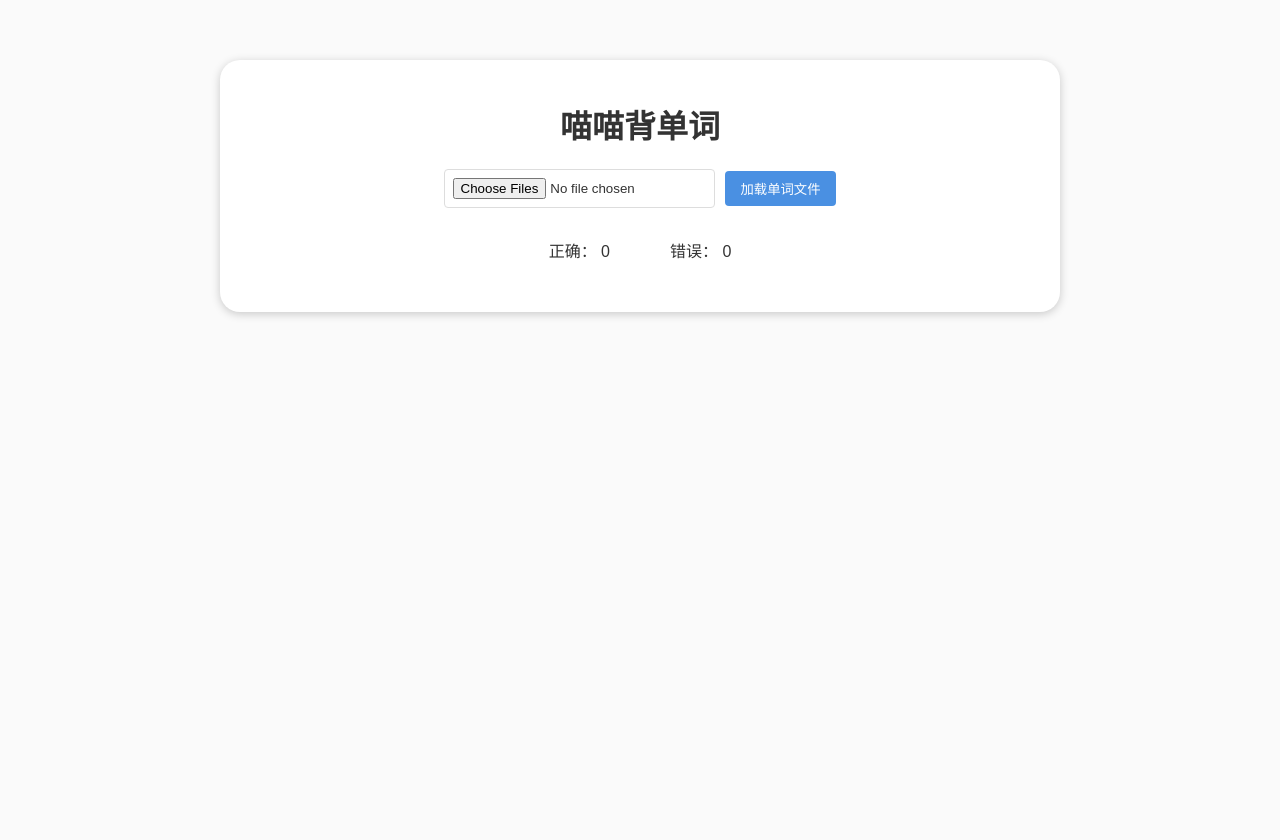
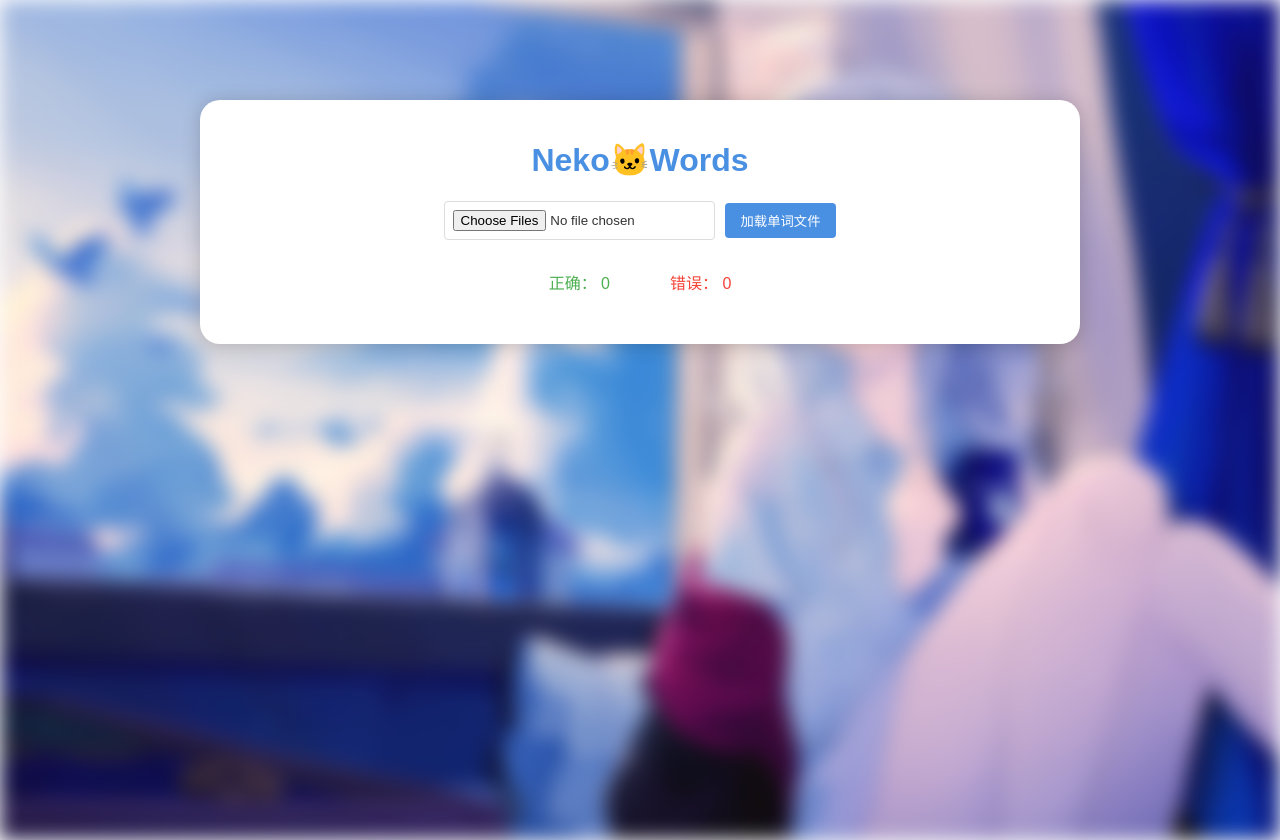
Before and after one commit to sheriby/nekowords, a Flask app: page / in a window 1280 px wide. Before the commit the page ends 317 px from the top, so only its background shows below. Run offline with Flask 2, Linux system fonts and the light colour scheme.

Commit message:
optim ui

```diff
--- a/static/script.js
+++ b/static/script.js
@@ -8,9 +8,9 @@ let wrongAnswers = []; // 存储答错的题目
 function getQuestionTypeText(type) {
     switch (type) {
         case 'japanese_to_chinese':
-            return '请写出以下日语单词的中文意思：';
+            return 'JP  ➡️  CN';
         case 'chinese_to_japanese':
-            return '请写出以下中文对应的日语单词：';
+            return 'CN  ➡️  JP';
         default:
             return '';
     }
--- a/static/style.css
+++ b/static/style.css
@@ -13,17 +13,55 @@ body {
     font-family: 'Arial', sans-serif;
     margin: 0;
     padding: 20px;
-    background-color: var(--secondary-color);
+    /* background-color: var(--secondary-color); */
     color: var(--text-color);
+    position: relative;
+    height: 100%;
+    min-height: 100vh;
+    overflow: hidden;
 }
+
+body::before {
+    content: "";
+    position: absolute;
+    top: 0;
+    left: 0;
+    right: 0;
+    bottom: 0;
+    background-image: url('bg.webp');
+    background-size: cover;
+    background-position: center;
+    background-repeat: no-repeat;
+    filter: blur(10px);
+    /* 调整模糊程度 */
+    z-index: -1;
+    /* 确保背景在内容下方 */
+}
+
+h1 {
+    color: var(--primary-color);
+}
+
+div.question {
+    color: #e774ff;
+}
+
+.right-item {
+    color: var(--correct-color);
+}
+
+.error-item {
+    color: var(--incorrect-color);
+}
+
 
 .container {
     max-width: 800px;
-    margin: 40px auto;
+    margin: 80px auto;
     background-color: white;
-    padding: 20px;
+    padding: 20px 40px;
     border-radius: 20px;
-    box-shadow: 0 2px 10px rgba(0, 0, 0, 0.2);
+    box-shadow: 0 2px 20px rgba(0, 0, 0, 0.2);
 }
 
 .header {
@@ -76,13 +114,13 @@ body {
 }
 
 .question-type {
-    font-size: 1.2em;
+    font-size: 1.5em;
     margin-bottom: 10px;
     color: var(--primary-color);
 }
 
 .question {
-    font-size: 1.5em;
+    font-size: 1.8em;
     margin-bottom: 20px;
     padding: 20px;
     background-color: var(--secondary-color);
@@ -90,12 +128,20 @@ body {
 }
 
 input[type="text"] {
-    width: 100%;
+    width: 60%;
     padding: 10px;
-    font-size: 1.2em;
+    font-size: 1.5em;
     border: 1px solid var(--border-color);
-    border-radius: 4px;
+    border-radius: 10px;
     box-sizing: border-box;
+}
+
+input[type="text"]:focus {
+    outline: none;
+    border: 2px solid var(--primary-color);
+    /* 自定义绿色边框 */
+    box-shadow: 0 0 10px rgba(74, 144, 226, 0.5);
+    /* 可选：添加发光效果 */
 }
 
 .history {
@@ -103,6 +149,7 @@ input[type="text"] {
 }
 
 .history-item {
+    font-size: 1.1em;
     padding: 15px;
     margin-bottom: 10px;
     border-radius: 4px;
@@ -133,7 +180,7 @@ input[type="text"] {
 }
 
 .wrong-answers-title {
-    font-size: 1.2em;
+    font-size: 1.5em;
     font-weight: bold;
     margin-bottom: 15px;
     color: var(--incorrect-color);
--- a/templates/index.html
+++ b/templates/index.html
@@ -13,7 +13,7 @@
 <body>
     <div class="container">
         <div class="header">
-            <h1>喵喵背单词</h1>
+            <h1>Neko🐱Words</h1>
             <div class="file-upload">
                 <input type="file" id="wordFiles" accept=".txt" multiple>
                 <button id="loadFiles">加载单词文件</button>
@@ -22,12 +22,16 @@
 
         <div class="stats">
             <div class="stat-item">
-                <span>正确：</span>
-                <span id="correct-count">0</span>
+                <div class="right-item">
+                    <span>正确：</span>
+                    <span id="correct-count">0</span>
+                </div>
             </div>
             <div class="stat-item">
-                <span>错误：</span>
-                <span id="wrong-count">0</span>
+                <div class="error-item">
+                    <span>错误：</span>
+                    <span id="wrong-count">0</span>
+                </div>
             </div>
         </div>
 
@@ -35,7 +39,8 @@
             <div id="question-type" class="question-type"></div>
             <div id="question" class="question"></div>
             <div class="input-container">
-                <input type="text" id="answer" placeholder="输入答案后按回车" autocomplete="off">
+                <!-- <input type="text" id="answer" placeholder="输入答案后按回车" autocomplete="off"> -->
+                <input type="text" id="answer" autocomplete="off">
             </div>
         </div>
 
```
Also changed, not shown: static/bg.webp (added).
